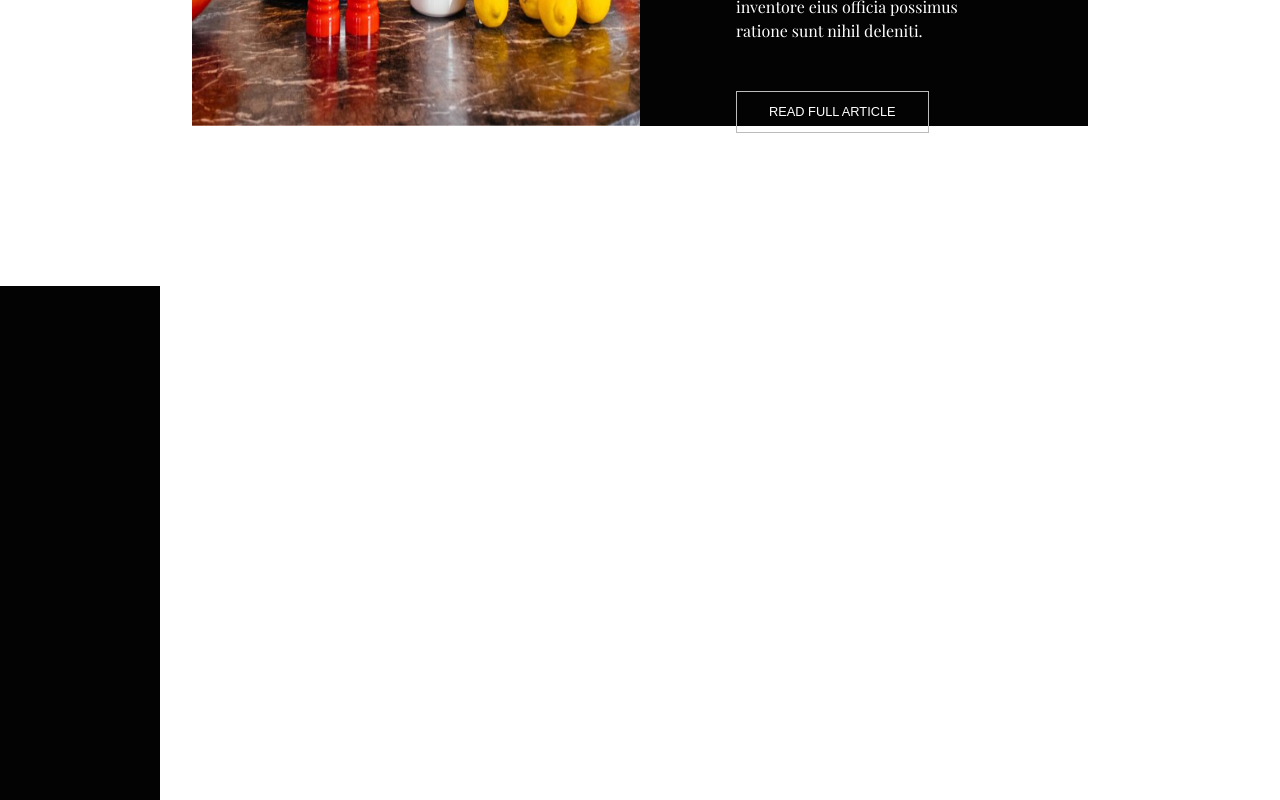
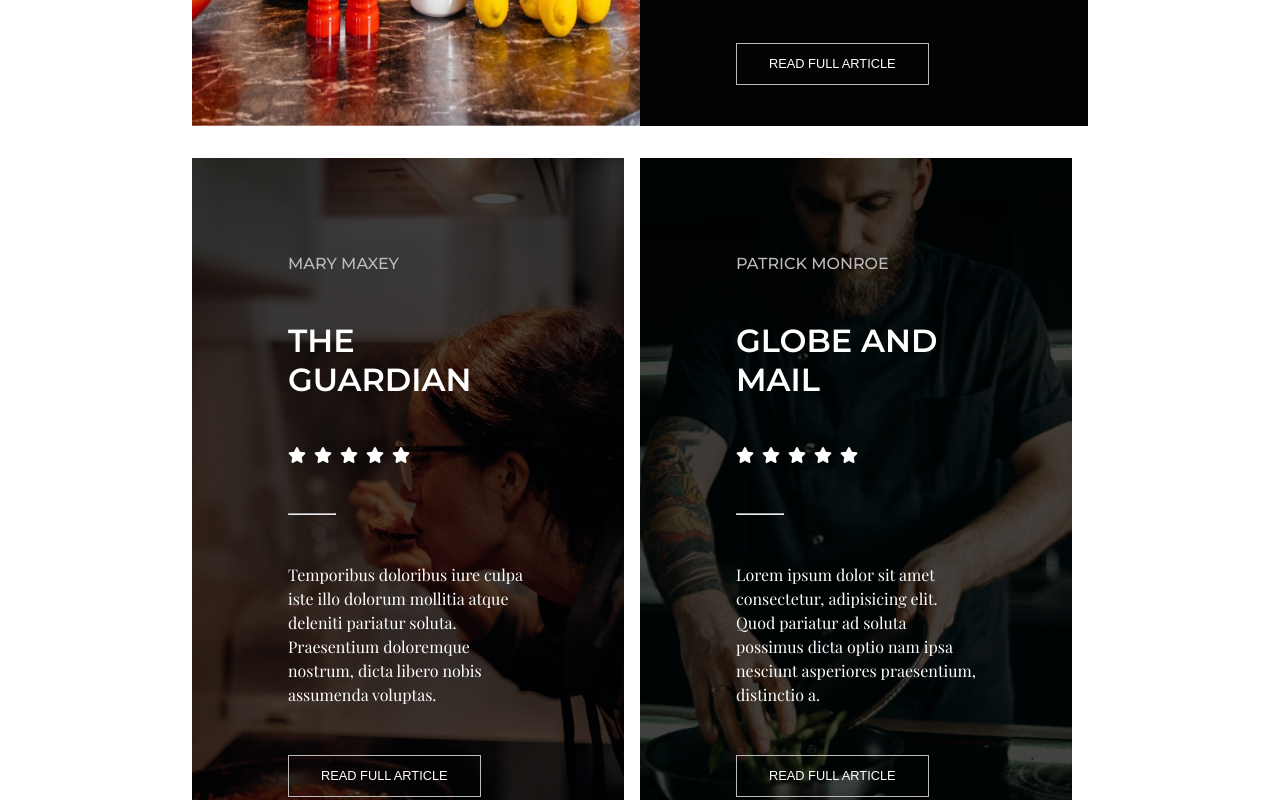
Before and after one commit to otuoio/proj-html-vuejs, a Vue app: page / in a window 1280 px wide. Shown: the part 4680-5480 px from the top of the page. Built offline with nearby package versions, Linux system fonts and the light colour scheme; a web font is replaced by a local one.

Commit message:
add critics overlay cards

```diff
--- /dev/null
+++ b/src/assets/scss/partials/_criticsCard.scss
@@ -0,0 +1,42 @@
+.critics-card {
+    height: 100%;
+
+    padding: 6em;
+    .critics-name {
+        @include font(1em, 500, uppercase, $silver-color);
+    }
+    .critics-cardtitle {
+        @include font(2em, 600, uppercase, $white-color);
+    }
+    .star {
+        @include font(1em, 500, uppercase, $white-color);
+        margin-right: .5em;
+                }
+    hr {
+        color: $white-color;
+        width: 20%;
+    }
+    .critics-description {
+        @include font(1em, 400, unset, $white-color);
+        line-height: 1.5em;
+    }
+    .critics-btn {
+        @include font(.8em, 400, uppercase, $white-color);
+    }
+    .critics-name,
+    .critics-cardtitle,
+    .star,
+    hr,
+    .critics-description,
+    .critics-btn {
+        margin-bottom: 3rem;
+    }
+    .critics-btn {
+        transition: all 1s;
+    }
+    .critics-btn:hover {
+        background-color: $white-color;
+        color: $black-color;
+        cursor: pointer;
+    }
+}
--- a/src/components/Main.vue
+++ b/src/components/Main.vue
@@ -66,9 +66,9 @@
               <div class="col-left col-50">
                 <img src="../assets/img/blog72x-800x916.jpg" alt="blog72x-800x916">
               </div>
-              <div class="col-rigth col-50">
+              <div class="col-rigth col-50 critics-card">
                 <h4 class="critics-name">Meggy Stewart</h4>
-                <h2 class="critics-title">New York Times</h2>
+                <h2 class="critics-cardtitle">New York Times</h2>
                 <div class="vote">
                     <font-awesome-icon icon="star" class="star"/>
                     <font-awesome-icon icon="star" class="star"/>
@@ -85,12 +85,42 @@
           </div>
           <!-- /critics-full-card -->
 
-          <!-- centered-banner-box -->
-          <div class="centered-banner-box">
-              <div class="col-left"></div>
-              <div class="col-right"></div>
+          <!-- critics-overlay-card -->
+          <div class="critics-overlay-card container-70">
+              <div class="col-left">
+                  <div class="critics-card">
+                    <h4 class="critics-name">Mary Maxey</h4>
+                    <h2 class="critics-cardtitle">The Guardian</h2>
+                    <div class="vote">
+                        <font-awesome-icon icon="star" class="star"/>
+                        <font-awesome-icon icon="star" class="star"/>
+                        <font-awesome-icon icon="star" class="star"/>
+                        <font-awesome-icon icon="star" class="star"/>
+                        <font-awesome-icon icon="star" class="star"/>
+                    </div>
+                    <hr>
+                    <p class="critics-description">Temporibus doloribus iure culpa iste illo dolorum mollitia atque deleniti pariatur soluta. Praesentium doloremque nostrum, dicta libero nobis assumenda voluptas.</p>
+                    <button class="btn critics-btn">Read full article</button>
+                  </div>
+              </div>
+              <div class="col-right">
+                  <div class="critics-card">
+                    <h4 class="critics-name">Patrick Monroe</h4>
+                    <h2 class="critics-cardtitle">Globe and Mail</h2>
+                    <div class="vote">
+                        <font-awesome-icon icon="star" class="star"/>
+                        <font-awesome-icon icon="star" class="star"/>
+                        <font-awesome-icon icon="star" class="star"/>
+                        <font-awesome-icon icon="star" class="star"/>
+                        <font-awesome-icon icon="star" class="star"/>
+                    </div>
+                    <hr>
+                    <p class="critics-description">Lorem ipsum dolor sit amet consectetur, adipisicing elit. Quod pariatur ad soluta possimus dicta optio nam ipsa nesciunt asperiores praesentium, distinctio a.</p>
+                    <button class="btn critics-btn">Read full article</button>
+                  </div>
+              </div>
           </div>
-          <!-- /centered-banner-box -->
+          <!-- /critics-overlay-card -->
 
       </section>
       <!-- /critics -->
@@ -184,48 +214,37 @@
                 height: 100%;
             }
         }
-        .col-rigth {
+        .critics-card {
+            background-color: $black-color;
+        }
+        @import '../assets/scss/partials/_criticsCard.scss';
+
+    }
+    .critics-overlay-card {
+        height: 800px;
+        @include flex(flex-start, center, wrap);
+        text-align: left;
+        margin-top: 2em;
+        .col-left,
+        .col-right {
+            width: calc(50% - 1em);
             height: 100%;
-            background-color: $black-color;
-            padding: 6em;
-            .critics-name {
-                @include font(1em, 500, uppercase, $silver-color);
-            }
-            .critics-title {
-                @include font(2em, 600, uppercase, $white-color);
-            }
-            .star {
-                @include font(1em, 500, uppercase, $white-color);
-                margin-right: .5em;
-            }
-            hr {
-                color: $white-color;
-                width: 20%;
-            }
-            .critics-description {
-                @include font(1em, 400, unset, $white-color);
-                line-height: 1.5em;
-            }
-            .critics-btn {
-                @include font(.8em, 400, uppercase, $white-color);
-            }
-            .critics-name,
-            .critics-title,
-            .star,
-            hr,
-            .critics-description,
-            .critics-btn {
-                margin-bottom: 3rem;
-            }
-            .critics-btn {
-                    transition: all 1s;
-                }
-            .critics-btn:hover {
-                background-color: $white-color;
-                color: $black-color;
-                cursor: pointer;
+            margin-right: 1em;
+            background-size: cover;
+            background-repeat: no-repeat;
+            background-position: center;
+            @import '../assets/scss/partials/_criticsCard.scss';
+            .critics-card {
+                background-color: rgba($color: #000000, $alpha: 0.7);
             }
         }
+        .col-left {
+            background-image: url('../assets/img/info52x.jpg');
+        }
+        .col-right {
+            background-image: url('../assets/img/info12x.jpg');
+        }
+
     }
 }
 
```
